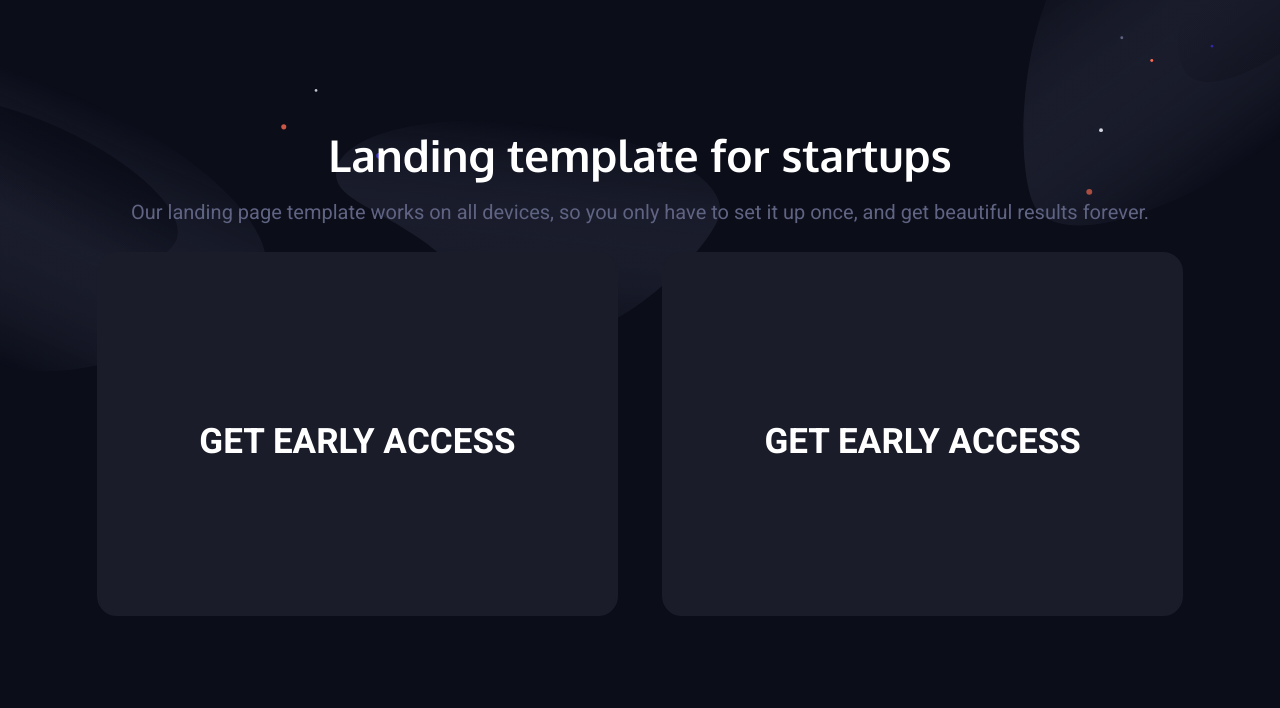
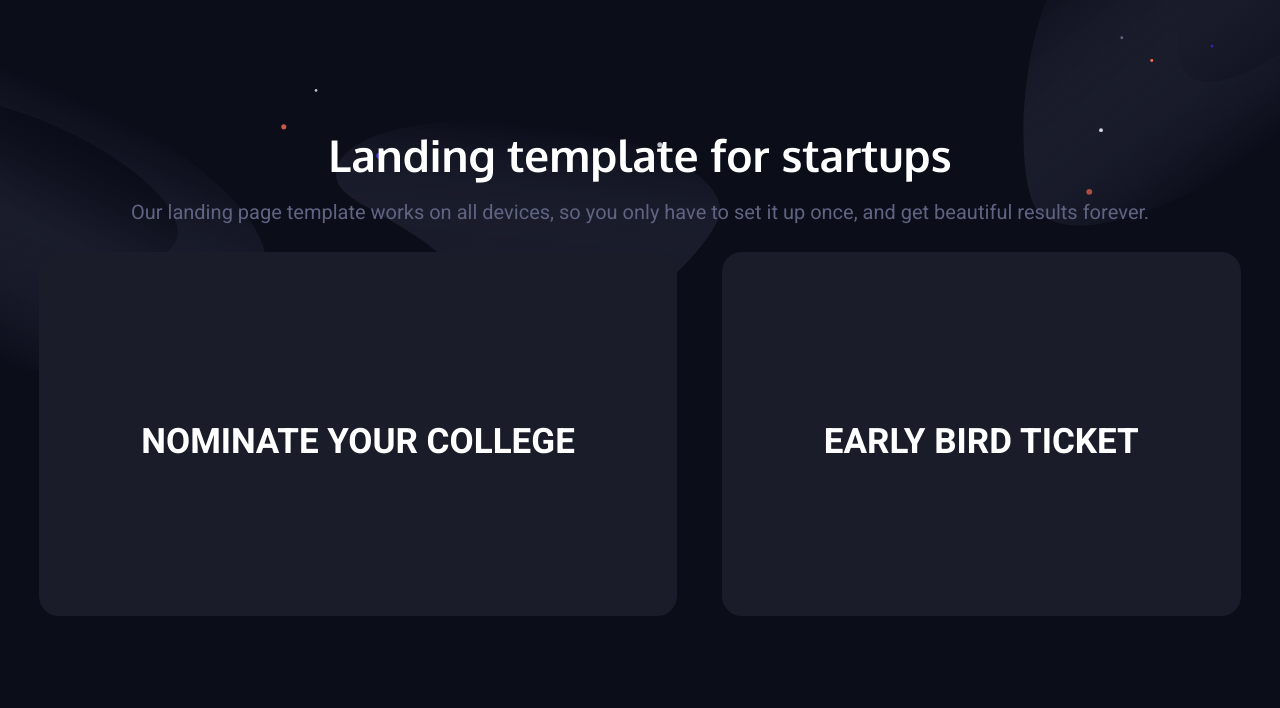
Before and after one commit to vijayabhaskar00/prost_soon, a plain HTML site: page index.html in a window 1280 px wide. Shown: the part 92-800 px from the top of the page. Drawn offline with nearby package versions, Linux system fonts and the light colour scheme.

Commit message:
Update index.html

```diff
--- a/index.html
+++ b/index.html
@@ -39,8 +39,8 @@
 	                        <h1 class="hero-title mt-0">Landing template for startups</h1>
 	                        <p class="hero-paragraph">Our landing page template works on all devices, so you only have to set it up once, and get beautiful results forever.</p>
 	                        <div class="hero-cta">
-								<a class="button button-primary button-wide-mobile" href="#">Get early access</a>
-								<a class="button button-primary button-wide-mobile" href="#">Get early access</a>
+								<a class="button button-primary button-wide-mobile" href="#">Nominate Your College</a>
+								<a class="button button-primary button-wide-mobile" href="#">Early Bird Ticket</a>
 							</div>
 						</div>
 						<!-- <div class="mockup-container">
```
